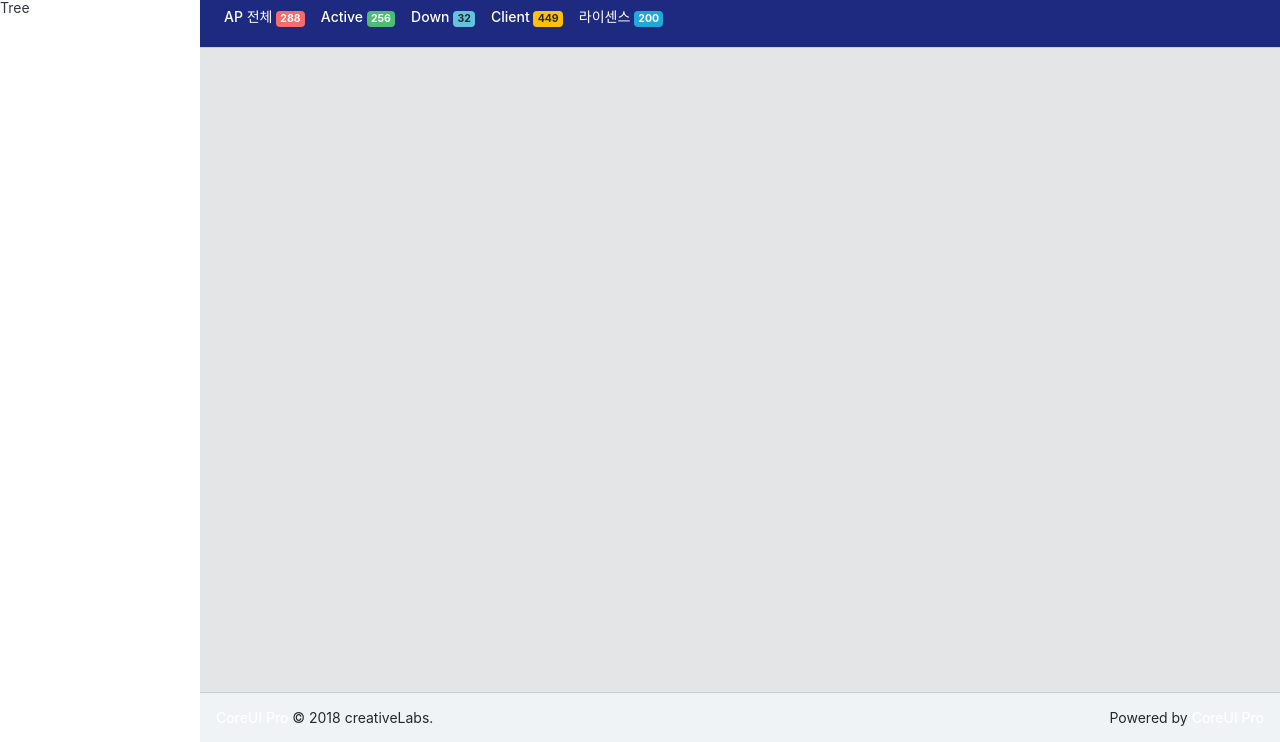
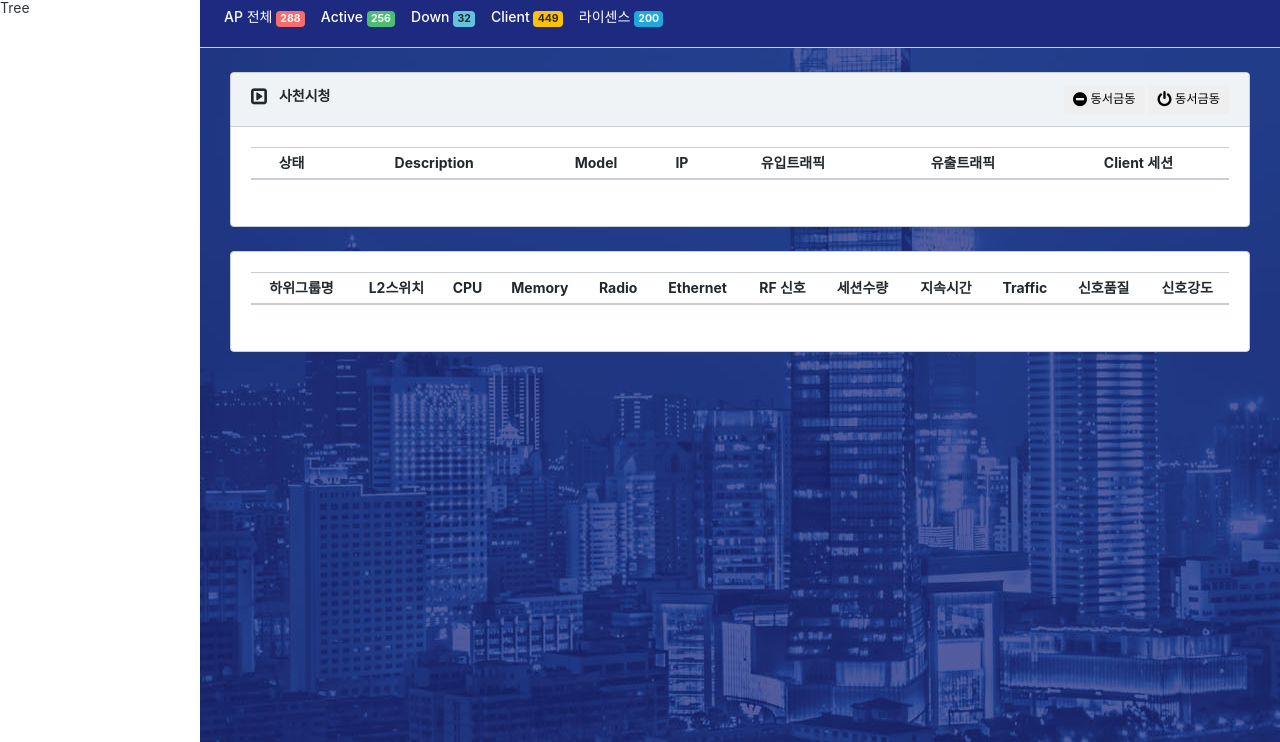
Before and after one commit to datchau2310/CoreUI, a plain HTML site: page index.html in a window 1280 px wide. Shown: the part 58-800 px from the top of the page. Drawn offline with Linux system fonts and the light colour scheme.

Commit message:
update login & index

```diff
--- a/index.html
+++ b/index.html
@@ -104,7 +104,85 @@
             </ol>
             <div class="container-fluid">
                 <div id="ui-view">
+                	<div>
+                        <div class="animated fadeIn">
+                            <div class="row">
+                                <div class="col-lg-12">
+                                    <div class="card">
+                                        <div class="card-header">
+                                            <i class="fa fa-toggle-right fa-lg"></i> <b>사천시청</b>
+                                            <div class="float-right">
+                                                <button class="btn btn-sm" type="button"><i class="fa fa-minus-circle fa-lg"></i> 동서금동</button>
+                                                <button class="btn btn-sm" type="button"><i class="fa fa-power-off fa-lg"></i> 동서금동</button>
+                                            </div>
+                                        </div>
+                                        <div class="card-body">
+                                            <table class="table table-responsive-lg table-sm text-center text-nowrap">
+                                                <thead>
+                                                    <tr>
+                                                        <th>상태</th>
+                                                        <th>Description</th>
+                                                        <th>Model</th>
+                                                        <th>IP</th>
+                                                        <th>유입트래픽</th>
+                                                        <th>유출트래픽</th>
+                                                        <th>Client 세션</th>
+                                                    </tr>
+                                                </thead>
+                                                <tbody>
+                                                    <tr>
+                                                        <td></td>
+                                                        <td></td>
+                                                        <td></td>
+                                                        <td></td>
+                                                        <td></td>
+                                                        <td></td>
+                                                    </tr>
+                                                </tbody>
+                                            </table>
+                                        </div>
+                                    </div>
+                                </div>
+                            </div>
 
+                            <div class="row">
+                                <div class="col-lg-12">
+                                    <div class="card">
+                                        <div class="card-body">
+                                            <table class="table table-responsive-lg table-sm text-center text-nowrap">
+                                                <thead>
+                                                    <tr>
+                                                        <th>하위그룹명</th>
+                                                        <th>L2스위치</th>
+                                                        <th>CPU</th>
+                                                        <th>Memory</th>
+                                                        <th>Radio</th>
+                                                        <th>Ethernet</th>
+                                                        <th>RF 신호</th>
+                                                        <th>세션수량</th>
+                                                        <th>지속시간</th>
+                                                        <th>Traffic</th>
+                                                        <th>신호품질</th>
+                                                        <th>신호강도</th>
+                                                    </tr>
+                                                </thead>
+                                                <tbody>
+                                                    <tr>
+                                                        <td></td>
+                                                        <td></td>
+                                                        <td></td>
+                                                        <td></td>
+                                                        <td></td>
+                                                        <td></td>
+                                                    </tr>
+                                                </tbody>
+                                            </table>
+                                        </div>
+                                    </div>
+                                </div>
+                            </div>
+                        </div>
+                    </div>
                 </div>
             </div>
         </main>
@@ -415,17 +493,6 @@
                 </div>
             </aside>
         </div>
-        <footer class="app-footer">
-            <div>
-                <a href="https://coreui.io/pro/">CoreUI Pro</a>
-                <span>© 2018 creativeLabs.</span>
-            </div>
-            <div class="ml-auto">
-                <span>Powered by</span>
-                <a href="https://coreui.io/pro/">CoreUI Pro</a>
-            </div>
-        </footer>
-
         <script src="vendors/jquery/js/jquery.min.js"></script>
         <script src="vendors/popper.js/js/popper.min.js"></script>
         <script src="vendors/bootstrap/js/bootstrap.min.js"></script>
```
Also changed, not shown: login.html (+8 -20 lines), css/style.css, img/bg/login.jpg (added).
